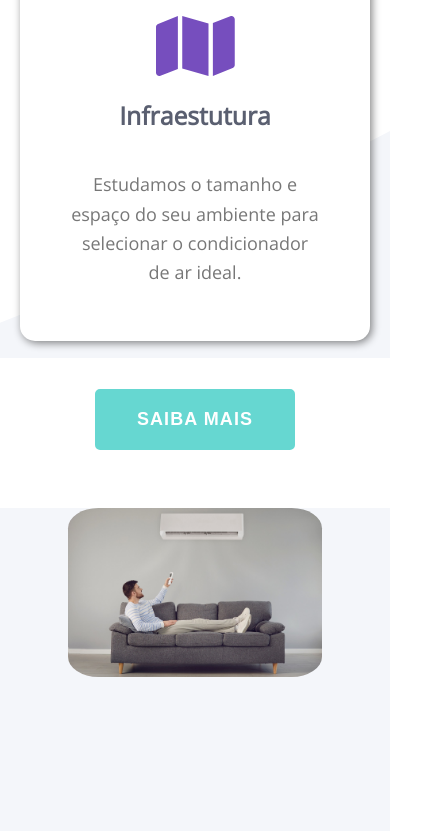
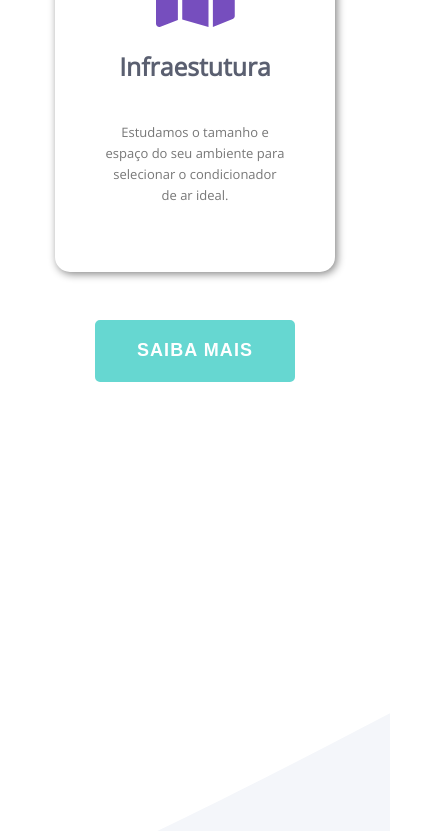
Before and after one commit to FabioAvilar/inside-air-engenharia, a React (Create React App) app: page / in a window 390 px wide. Shown: the part 2020-2851 px from the top of the page, 436 px wide, since content can reach past the window. Built offline with nearby package versions, Linux system fonts and the light colour scheme.

Commit message:
update footer, nav and home

```diff
--- a/src/components/footer-media.css
+++ b/src/components/footer-media.css
@@ -1,23 +1,17 @@
-@media screen and (max-width: 400px) {
+@media (min-width: 320px) and (max-width: 575px) {
     .dados {
         display: flex;
         flex-direction: column-reverse;
         height: auto;
-        margin-top: 2rem;
+        margin-top: 30rem;
     }
 
     .footer_dados {
         flex-direction: column;
     }
-
-    .icon-footer {
-        margin-right: 160px;
-    }
 }
 
-
-@media (min-width: 401px) and (max-width: 844px) {
-
+@media (min-width: 576px) and (max-width: 1023px) {
     .dados {
         height: 150px;
         padding: 10px;
@@ -41,7 +35,6 @@
         gap: 1rem;
     }
 
-
     .h3 {
         display: none;
     }
@@ -54,17 +47,13 @@
     .p-add {
         font-size: 15px;
     }
-
-
-}
-
-
-@media (min-width: 768px) and (max-width: 843px) {
-
-
 }
 
 @media (min-width: 1024px) and (max-width: 1369px) {
+    .dados {
+        height: 30rem;
+    }
+
     .footer_content {
         margin-left: 0px;
     }
--- a/src/pages/home/home-media.css
+++ b/src/pages/home/home-media.css
@@ -1,4 +1,4 @@
-@media (max-width: 400px) {
+@media (min-width: 320px) and (max-width: 575px) {
     .sectionOne {
         flex-direction: column;
         align-items: flex-start;
@@ -35,12 +35,11 @@
     }
 
     .sectionTwo {
-        height: 150vh;
+        height: 220vh;
     }
 
     .sectionThree {
         height: 100%;
-        margin-top: 150px;
     }
 
     .element-container {
@@ -50,19 +49,23 @@
         justify-content: space-between;
     }
 
+    .element {
+        width: 280px;
+    }
+
+    .element-inside p {
+        font-size: 13px;
+    }
+
     .container-map {
         display: flex;
         flex-direction: column;
-        height: 70rem;
+        height: 45rem;
         align-items: center;
     }
 
     .img {
-        width: 30vh;
-        height: 20vh;
-        background-size: contain;
-        background-repeat: no-repeat;
-        border-radius: 12%;
+        display: none;
     }
 
     .btn-s2 {
@@ -85,7 +88,7 @@
     }
 }
 
-@media (min-width: 401px) and (max-width: 844px) {
+@media (min-width: 576) and (max-width: 767px) {
     .animation {
         font-size: 35px;
     }
@@ -220,10 +223,7 @@
     }
 }
 
-@media (min-width: 500px) and (max-width: 766px) {
-}
-
-@media (min-width: 767px) and (max-width: 843px) {
+@media (min-width: 767px) and (max-width: 991px) {
     .btn-s2 {
         top: 92rem;
     }
--- a/src/pages/projetos/projetos-media.css
+++ b/src/pages/projetos/projetos-media.css
@@ -1,4 +1,4 @@
-@media (max-width: 400px) {
+@media (min-width: 320px) {
     .servicos-h2 {
         font-size: 20px;
         padding: 90px 30px;
```
Also changed, not shown: src/components/navbar-media.css (+4 -4 lines).
